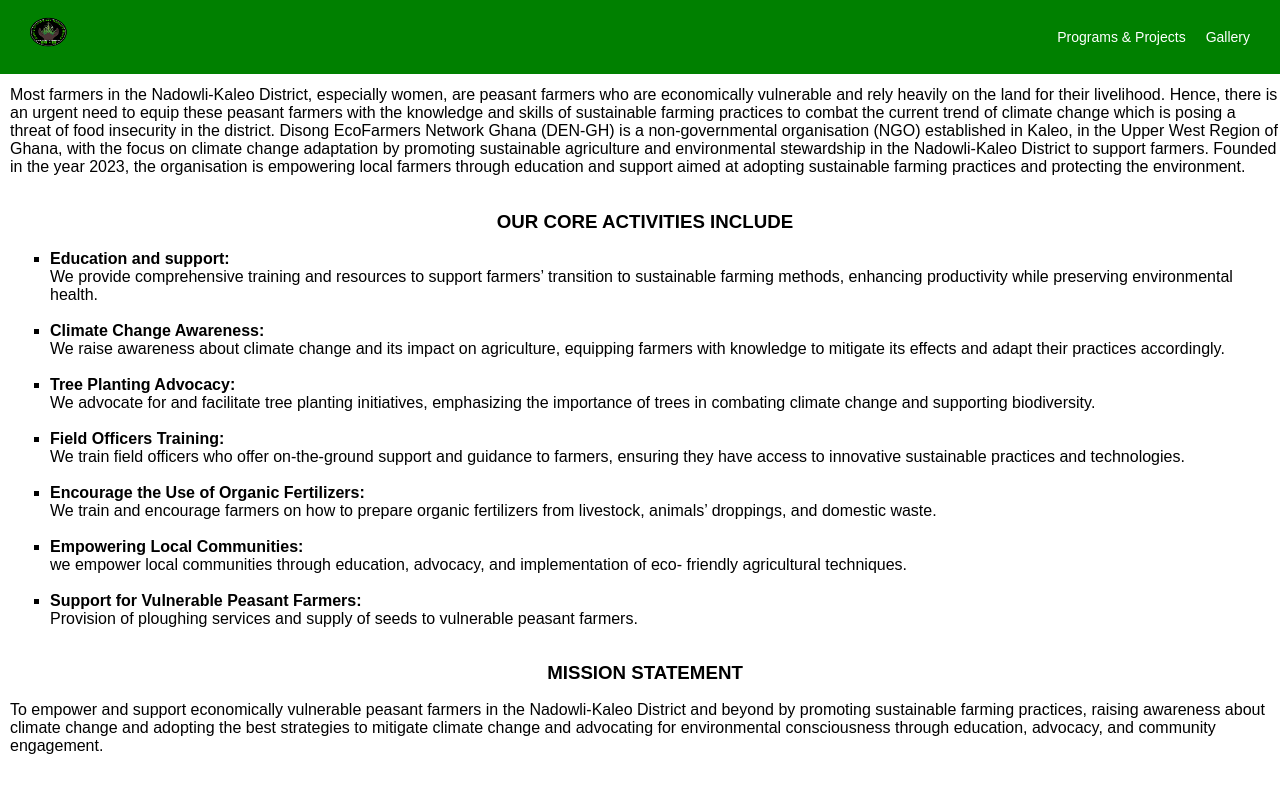
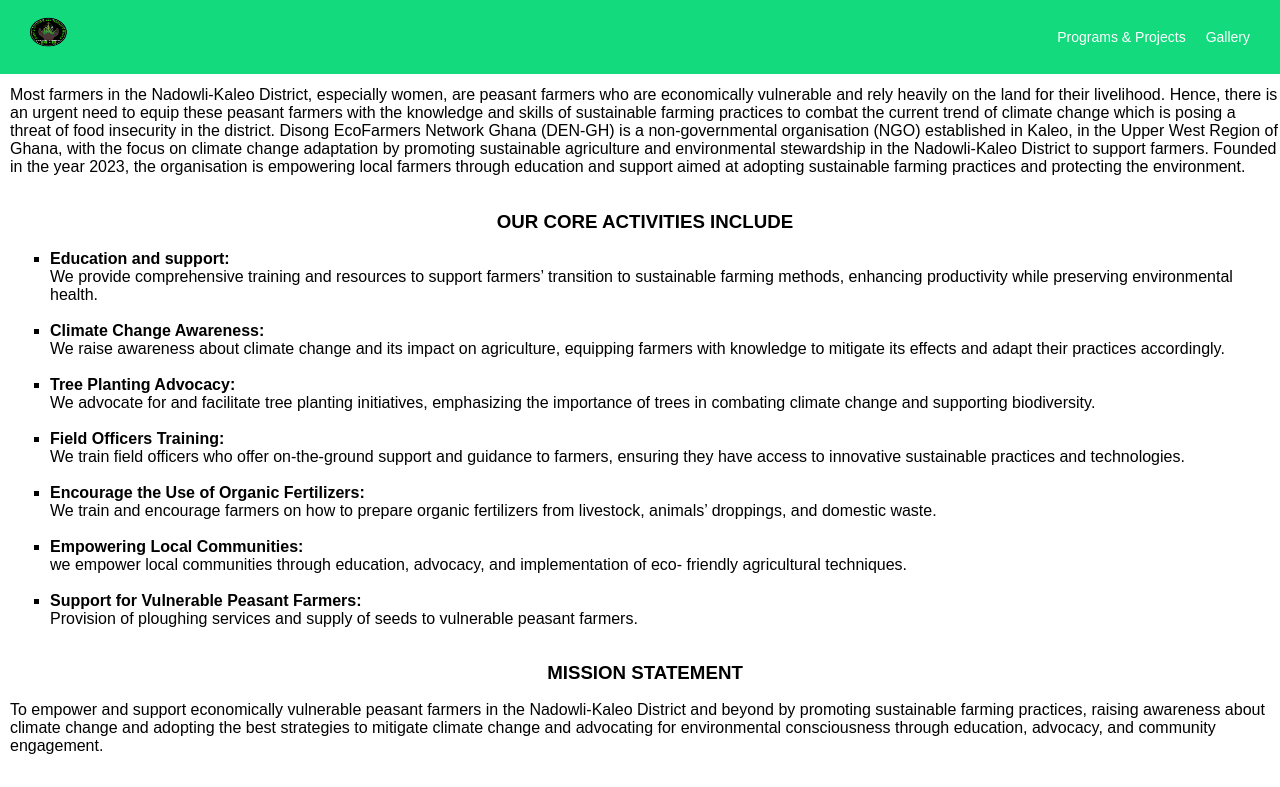
Before and after one commit to Bonstech/DEN-GH, a plain HTML site: page About.html in a window 1280 px wide. Shown: the top 787 px of the page. Drawn offline with Linux system fonts and the light colour scheme.

Commit message:
Update About.html

```diff
--- a/About.html
+++ b/About.html
@@ -16,7 +16,7 @@
     position: fixed;
     top: 0;
     width: 100%;
-    background: green;
+    background: #12da7d;
     padding: 10px 0;
     display: flex;
     justify-content: space-between;
```
